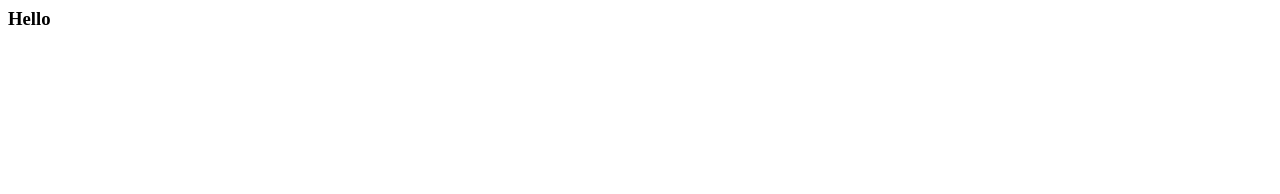
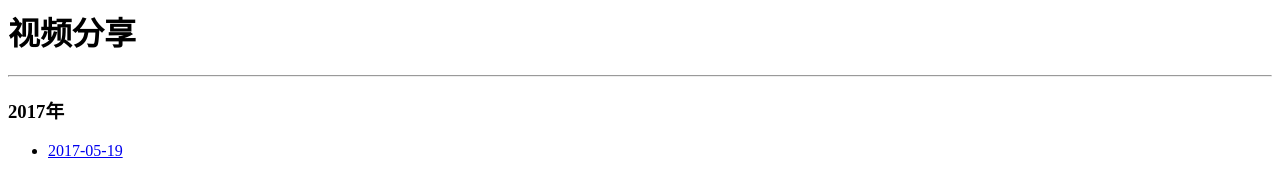
Before and after one commit to 53XV1D30/share, a plain HTML site: page index.html in a window 1280 px wide. Drawn offline with Linux system fonts and the light colour scheme.

Commit message:
Update index.html

```diff
--- a/index.html
+++ b/index.html
@@ -1 +1,7 @@
-<h3>Hello</h3>
+<h1>视频分享</h1>
+<hr />
+
+<h3>2017年</h3>
+<ul>
+  <li><a href="p/2017/0519.html" target="_blank">2017-05-19</a></li>
+</ul>
```
